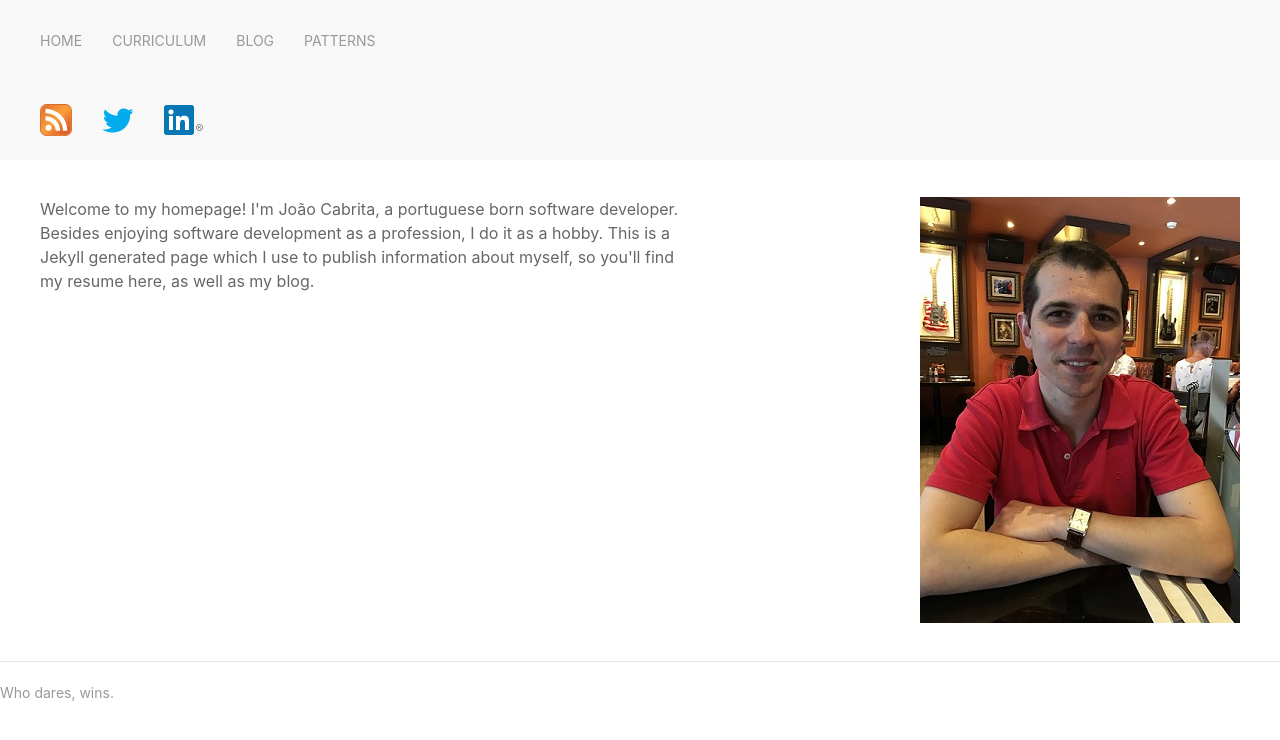
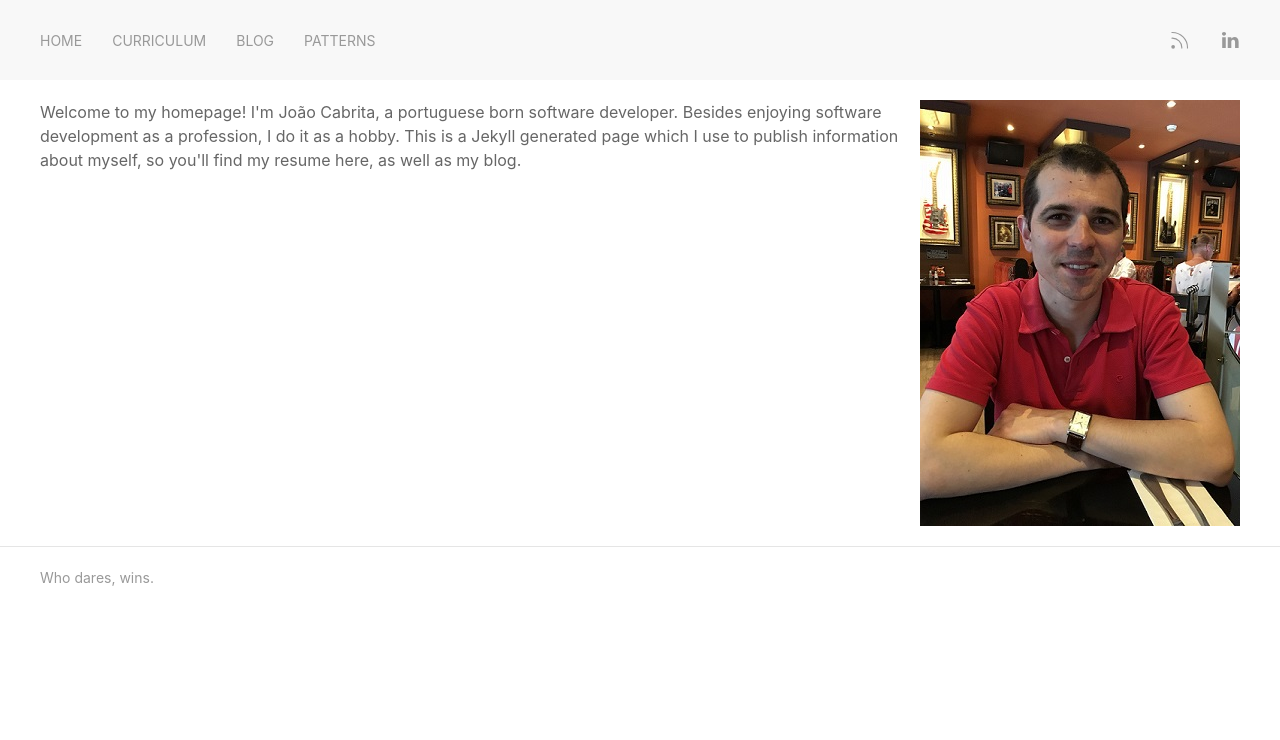
Before and after one commit to kewne/kewne.github.com, a Jekyll site: the page built from index.md, in a window 1280 px wide. Shown: the top 740 px of the page. Built offline with Jekyll 4.4.1, drawn with Linux system fonts in a browser that asks for light colours; nearby versions of some CDN libraries; a script that is not in the unit is left out.

Commit message:
fix: right portion of menu

```diff
--- a/_includes/menu.html
+++ b/_includes/menu.html
@@ -1,7 +1,5 @@
 <div itemprop="breadcrumb">
-    <nav class="uk-navbar-container">
-        <div class="uk-container">
-            <div uk-navbar>
+    <nav class="uk-navbar uk-navbar-container uk-container" uk-navbar>
         <div class="uk-navbar-left">
             <ul class="uk-navbar-nav">
                 <li>
@@ -21,20 +19,12 @@
         <div class="uk-navbar-right">
             <ul class="uk-navbar-nav">
                 <li>
-                            <a href="/feed.rss"><img id="rss-img" src="/images/Feed-icon.svg" / width="32"
-                                    height="32"></a>
+                    <a aria-label="RSS feed" uk-icon="icon: rss" href="/feed.rss"></a>
                 </li>
                 <li>
-                            <a href="https://twitter.com/joaorcabrita" target="_blank"><img id="twitter-img"
-                                    src="/images/bird_blue_32.png" alt="@joaorcabrita on Twitter" /></a>
-                        </li>
-                        <li>
-                            <a href="https://www.linkedin.com/in/joaorcabrita" target="_blank"><img id="linkedin-img"
-                                    src="/images/InBug-30px-R.png" alt="LinkedIn&reg; profile" /></a>
+                    <a aria-label="LinkedIn" uk-icon="icon: linkedin" href="https://www.linkedin.com/in/joaorcabrita" target="_blank"></a>
                 </li>
             </ul>
         </div>
-            </div>
-        </div>
     </nav>
 </div>
--- a/_layouts/default.html
+++ b/_layouts/default.html
@@ -16,15 +16,15 @@
 </head>
 
 <body itemscope itemtype="http://schema.org/WebPage">
-    <div class="print-hidden">
-        <div itemscope itemtype="http://schema.org/WPHeader">
+    <div>
+        <div class="print-hidden" itemscope itemtype="http://schema.org/WPHeader">
             {% include header.html %}
         </div>
         <div id="main" class="uk-container">
             {{ content }}
         </div>
         <hr />
-        <div id="footer" itemscope itemtype="http://schema.org/WPFooter">
+        <div id="footer" class="uk-container print-hidden" itemscope itemtype="http://schema.org/WPFooter">
             <p class="uk-text-small uk-text-muted">Who dares, wins.
             <p>
         </div>
@@ -40,8 +40,9 @@
 
         <script src="//cdnjs.cloudflare.com/ajax/libs/jquery/2.1.4/jquery.min.js"></script>
         <script src="//cdnjs.cloudflare.com/ajax/libs/jqueryui/1.11.4/jquery-ui.min.js"></script>
-        <script type="text/javascript"
-            src="https://cdnjs.cloudflare.com/ajax/libs/uikit/2.26.3/js/uikit.min.js"></script>
+        <script src="https://cdn.jsdelivr.net/npm/uikit@3.25.1/dist/js/uikit.min.js"></script>
+        <script src="https://cdn.jsdelivr.net/npm/uikit@3.25.1/dist/js/uikit-icons.min.js"></script>
+
 </body>
 
 </html>
--- a/stylesheets/kewne.css
+++ b/stylesheets/kewne.css
@@ -1,17 +1,7 @@
-#main {
-    padding: 2ex 2em;
-}
 
-.text-block {
-    max-width: 40em;
-}
 
 .no-break {
     break-inside: avoid-page;
-}
-
-.h-list>* {
-    display: inline;
 }
 
 #cv-photo {
```
Lines whose indentation alone changed are shown as unchanged.
